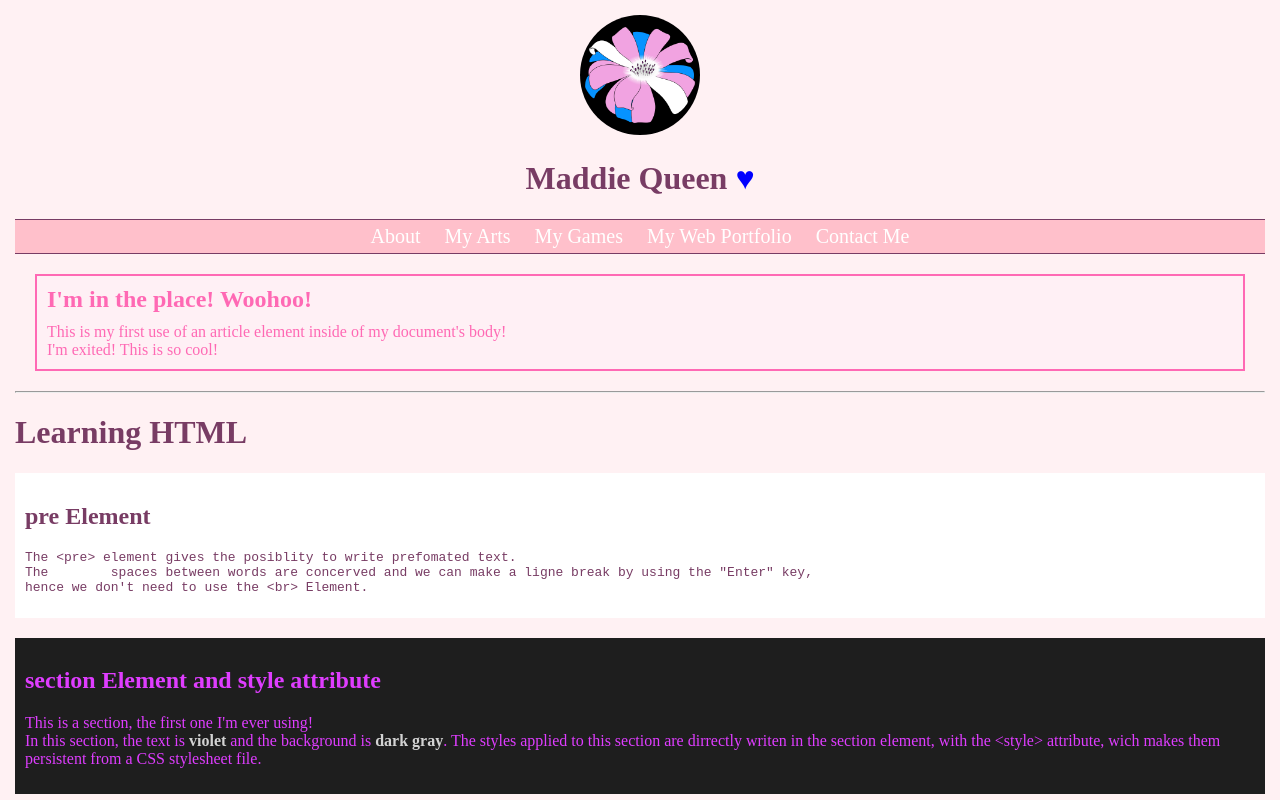
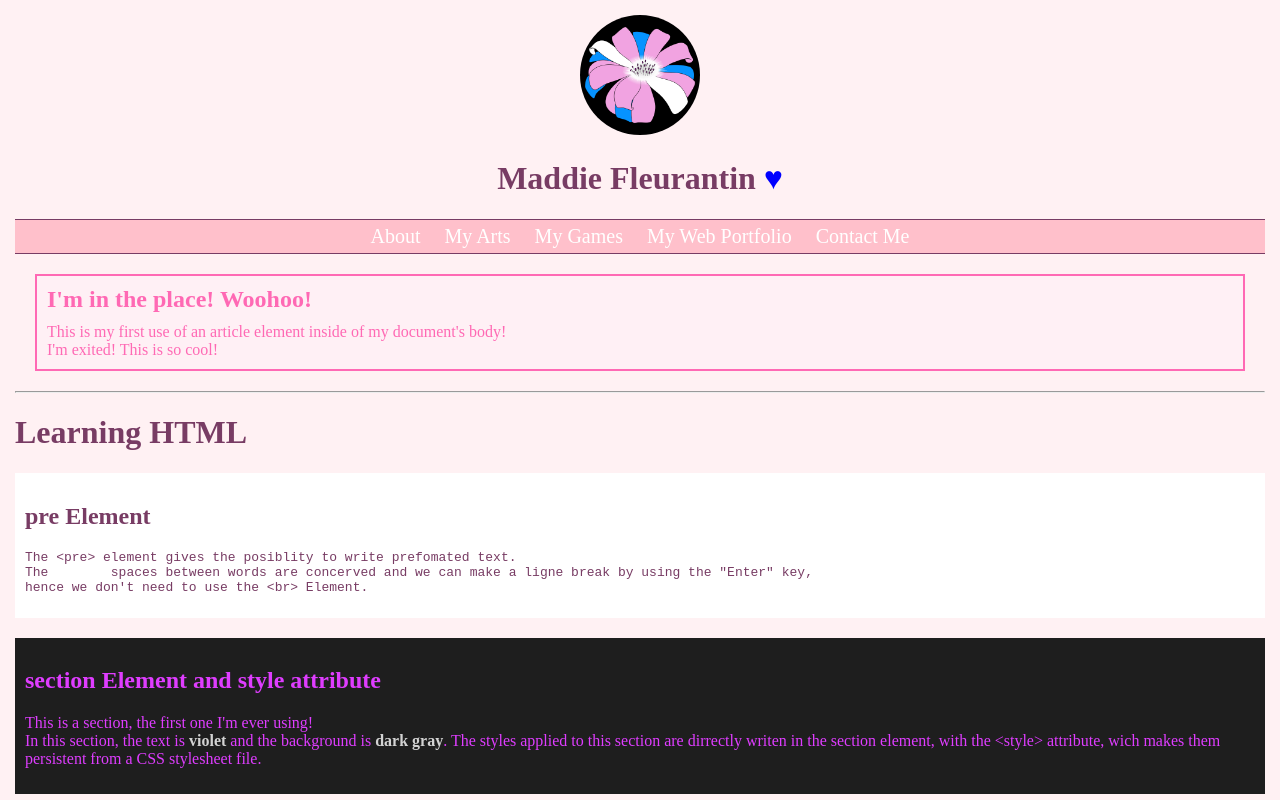
Before and after one commit to maddiefleurantin/maddie-learns-web-dev-01, a plain HTML site: page index.html in a window 1280 px wide. Shown: the top 800 px of the page. Drawn offline with Linux system fonts and the light colour scheme.

Commit message:
ajout nom de famille

```diff
--- a/index.html
+++ b/index.html
@@ -14,7 +14,7 @@
   <!-- Best practice: always specify the widht and height of an image-->
   <img src="images/zqb_flower_pp_00.png" alt="zQueenBlossom logo"
                               style="width: 120px; height: 120px;">
-  <h1>Maddie Queen <span id="queenheart">&hearts;</span></h1>
+  <h1>Maddie Fleurantin <span id="queenheart">&hearts;</span></h1>
 
   <nav>
     <a href="about.html">About</a>
```
